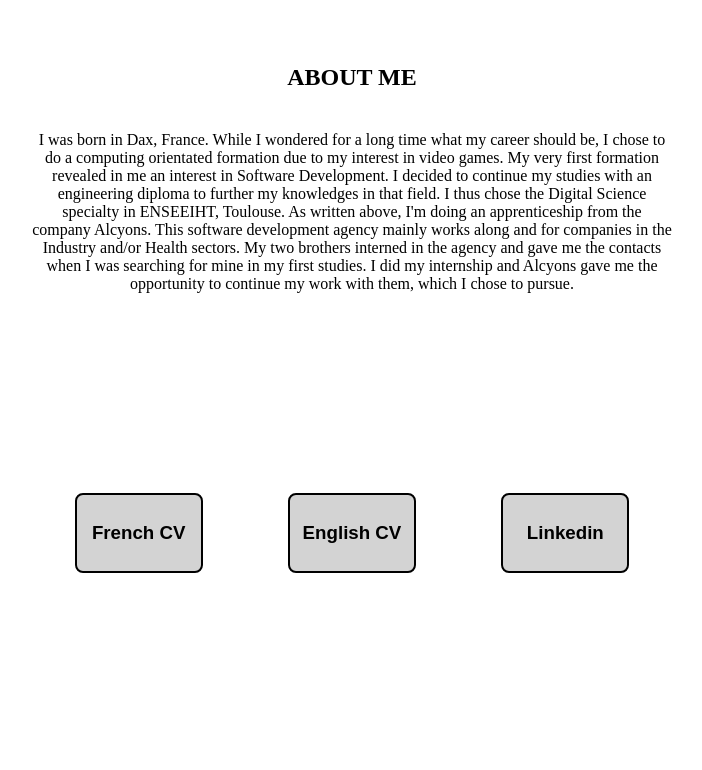
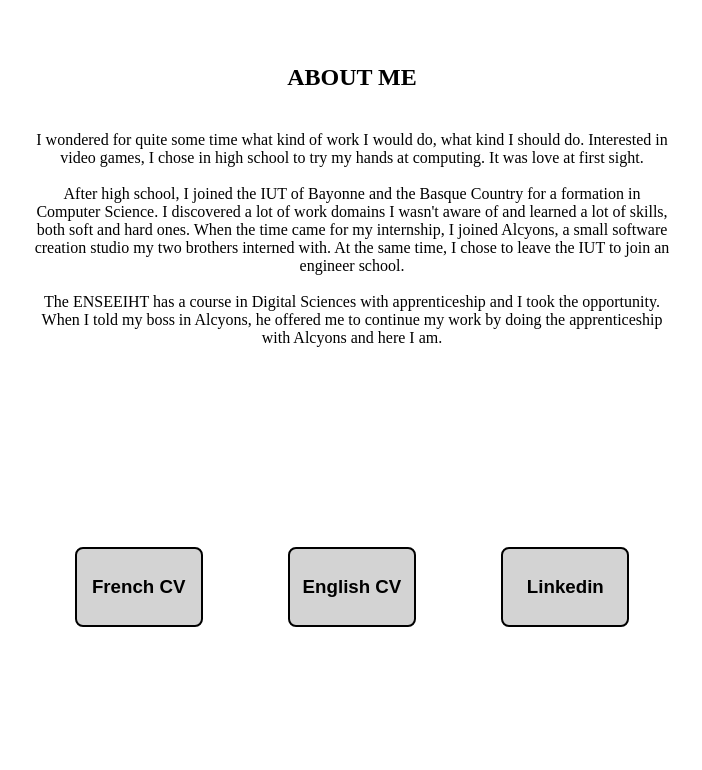
Before and after one commit to DamienL177/cv, a plain HTML site: page index.html in a window 1280 px wide. Shown: the part 840-1610 px from the top of the page, without its empty margins (288-990 px from the left). Drawn offline with Linux system fonts and the light colour scheme; grey boxes are pictures that could not be loaded.

Commit message:
Modification about me home page

```diff
--- a/css/welcome.css
+++ b/css/welcome.css
@@ -56,8 +56,6 @@
 .espace-boutons > a > button {
     width: 100%;
     height: 100%;
-    padding-top: 5px;
-    padding-bottom: 5px;
     background-color: lightgray; /* Green */
     border: 2px solid black;
     border-radius: 0.5rem;
--- a/index.html
+++ b/index.html
@@ -33,8 +33,10 @@
         <!--ABOUT ME-->
         <div class="aboutme">
             <h2>ABOUT ME</h2>
-            <p>I was born in Dax, France. While I wondered for a long time what my career should be, I chose to do a computing orientated formation due to my interest in video games. My very first formation revealed in me an interest in Software Development. I decided to continue my studies with an engineering diploma to further my knowledges in that field. I thus chose the Digital Science specialty in ENSEEIHT, Toulouse.
-                As written above, I'm doing an apprenticeship from the company Alcyons. This software development agency mainly works along and for companies in the Industry and/or Health sectors. My two brothers interned in the agency and gave me the contacts when I was searching for mine in my first studies. I did my internship and Alcyons gave me the opportunity to continue my work with them, which I chose to pursue.<p>
+            <p>I wondered for quite some time what kind of work I would do, what kind I should do. Interested in video games, I chose in high school to try my hands at computing. It was love at first sight. <br/><br/>
+                After high school, I joined the IUT of Bayonne and the Basque Country for a formation in Computer Science. I discovered a lot of work domains I wasn't aware of and learned a lot of skills, both soft and hard ones. When the time came for my internship, I joined Alcyons, a small software creation studio my two brothers interned with. At the same time, I chose to leave the IUT to join an engineer school. <br/><br/>
+                The ENSEEIHT has a course in Digital Sciences with apprenticeship and I took the opportunity. When I told my boss in Alcyons, he offered me to continue my work by doing the apprenticeship with Alcyons and here I am.
+            <p>
         </div>
     </div>
     <!--BOUTONS-->
```
